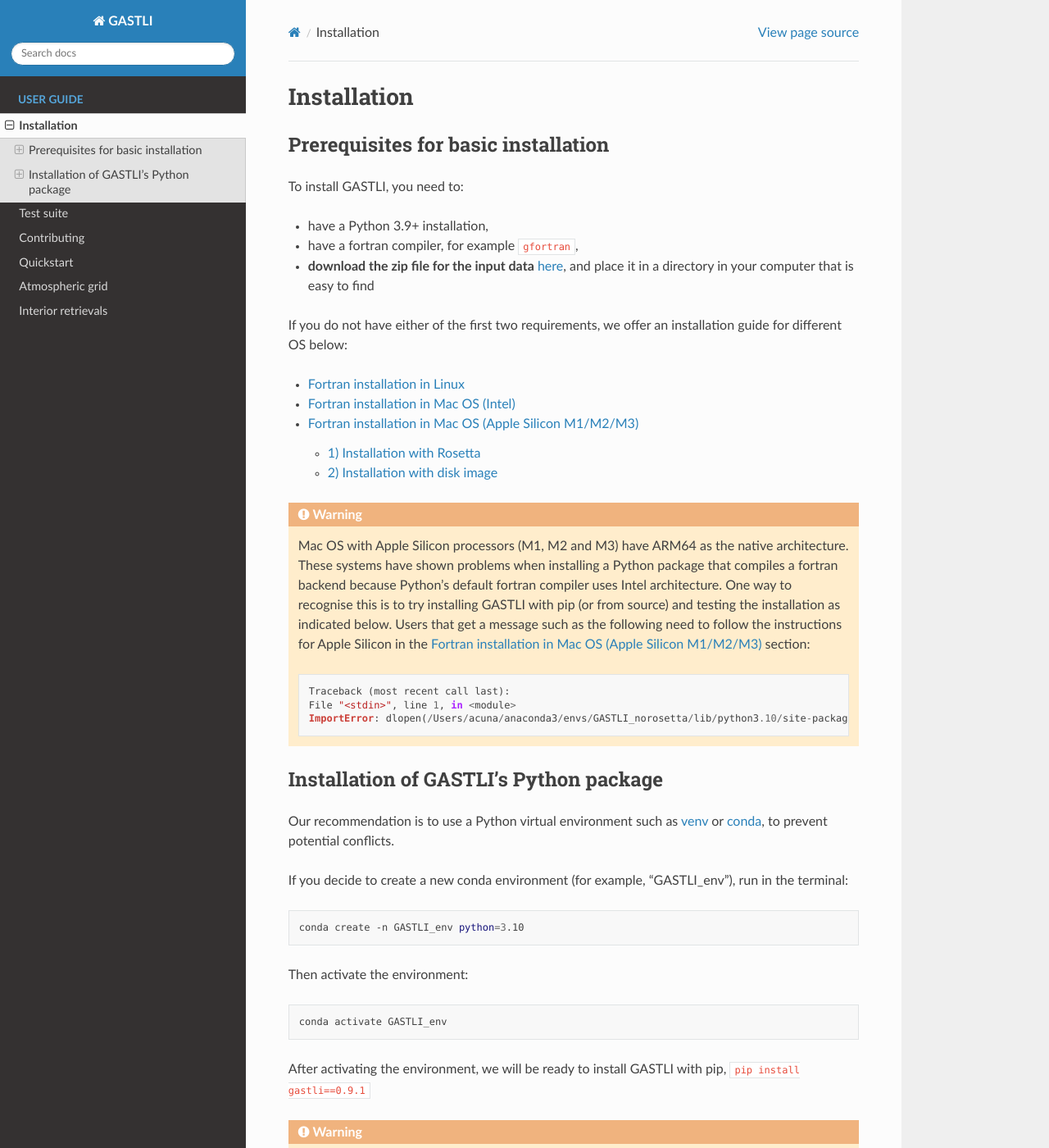
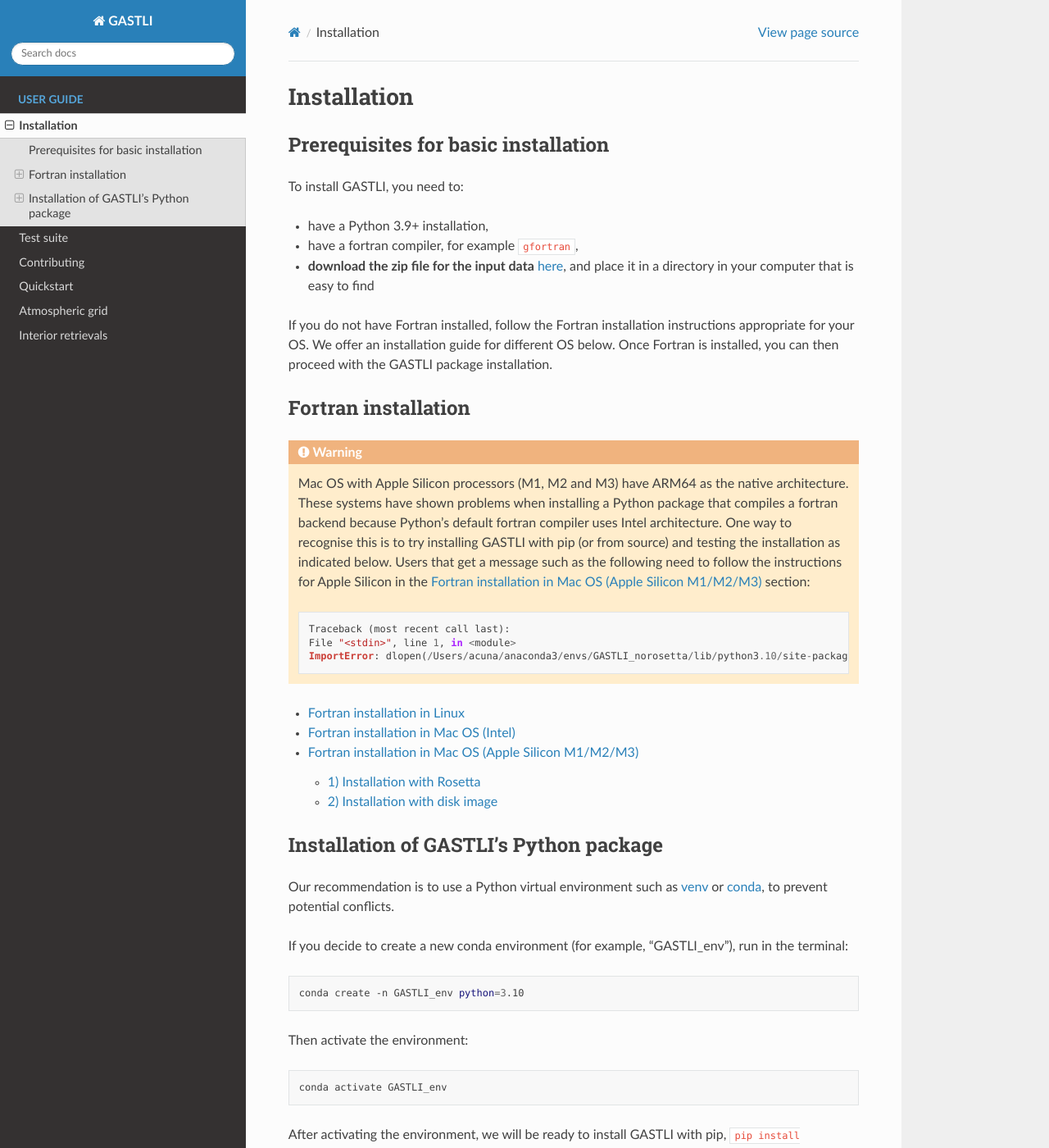
Before and after one commit to lorenaacuna/GASTLI, a Sphinx documentation site: the page built from docs/source/installation.rst, in a window 1280 px wide and 1400 px high. Shown: the whole window at 82% size. Built offline with Sphinx 7.4.7 and the Read the Docs theme 3.1.0, drawn with Linux system fonts in a browser that asks for light colours.

Commit message:
Update installation.rst
Fortran installation clarifications

```diff
--- a/docs/source/installation.rst
+++ b/docs/source/installation.rst
@@ -11,13 +11,10 @@
 - have a fortran compiler, for example ``gfortran``,
 - **download the zip file for the input data** `here <https://www.dropbox.com/scl/fi/p2kawqp8gtzh5psn21tjc/gastli_input_data.zip?rlkey=fc0mfxvpck5mukkqhk1f8hkad&st=ggsa4zmk&dl=0>`_, and place it in a directory in your computer that is easy to find
 
-If you do not have either of the first two requirements, we offer an installation guide for different OS below:
+If you do not have Fortran installed, follow the Fortran installation instructions appropriate for your OS. We offer an installation guide for different OS below. Once Fortran is installed, you can then proceed with the GASTLI package installation.
 
-.. toctree::
-   linux_install
-   macos_intel_install
-   macos_arm64_install
-
+Fortran installation
+=====================
 
 .. warning::
 
```
Also changed, not shown: other parts of docs/source/installation.rst (+6 -0 lines).
